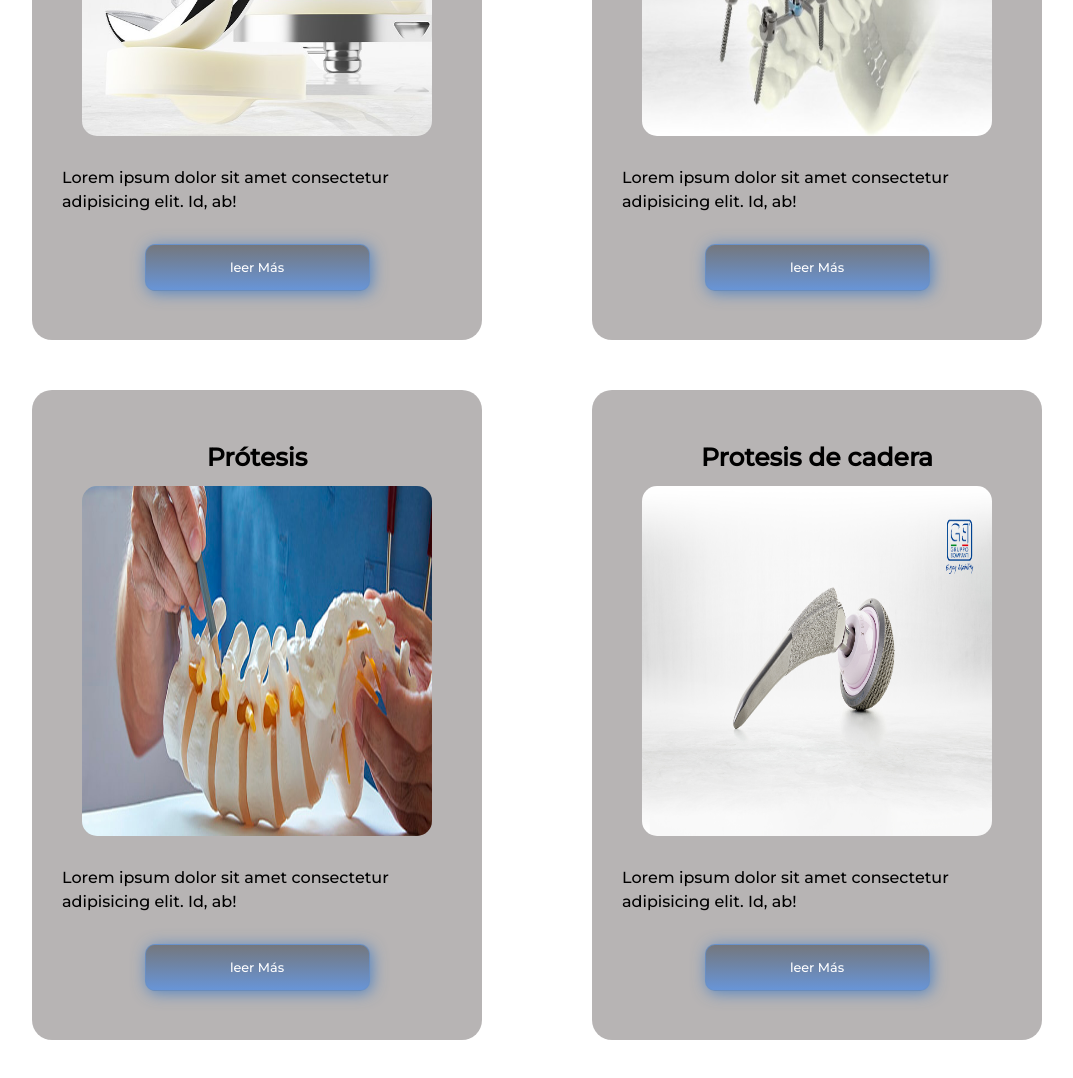
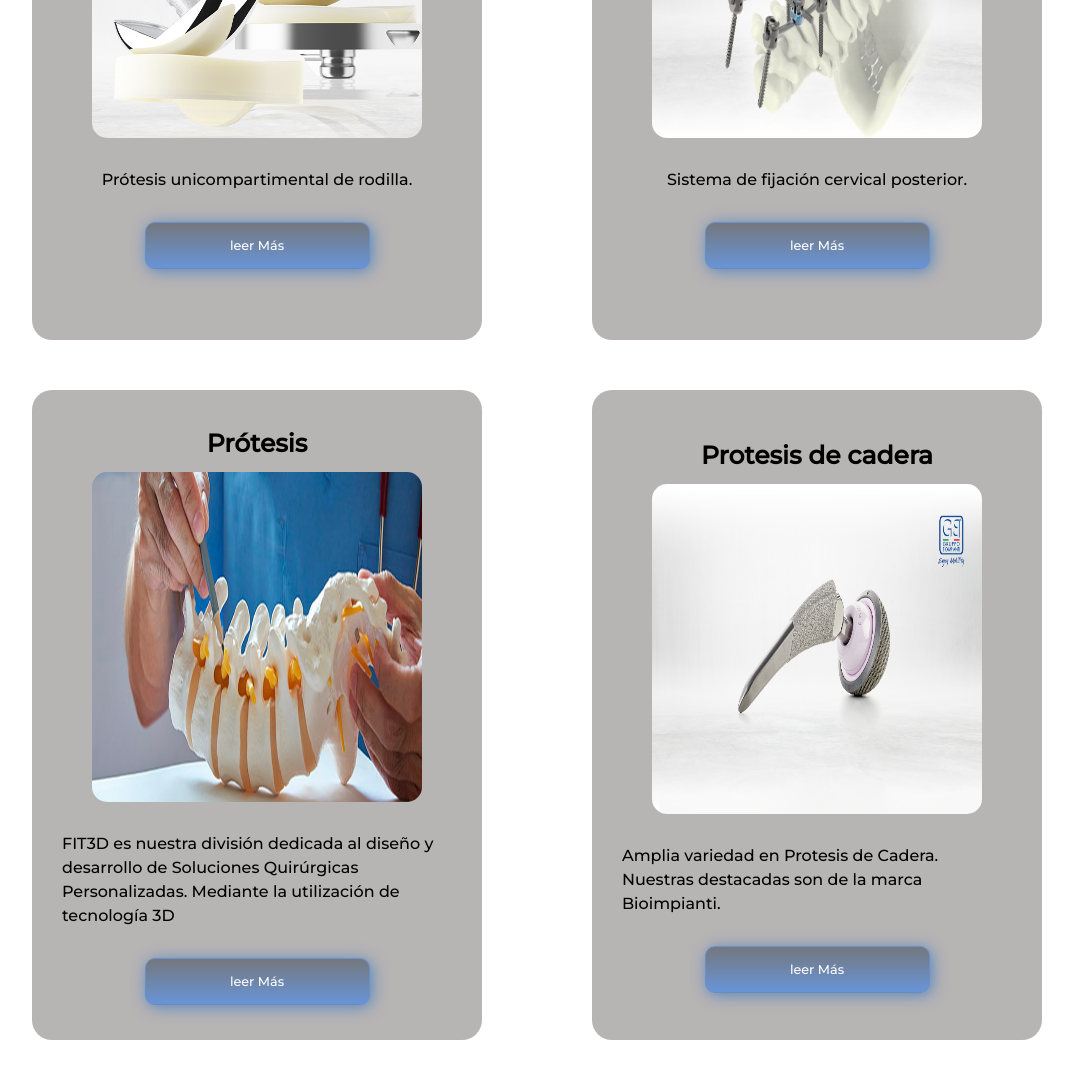
Before and after one commit to Grisel84/Mi-Integrador, a plain HTML site: page index.html in a window 1280 px wide. Shown: the part 1500-2578 px from the top of the page, without its empty margins (103-1176 px from the left). Drawn offline with Linux system fonts and the light colour scheme.

Commit message:
arregle imgagenes de las cards

```diff
--- a/index.css
+++ b/index.css
@@ -327,8 +327,8 @@ color: rgb(252, 252, 252);
 
 
 .img-galeria {
-    width: 350px;
-    height: 350px;
+    width: 330px;
+    height: 330px;
     border-radius: 15px;
 
 }
@@ -359,6 +359,12 @@ color: rgb(252, 252, 252);
       }
 }
 
+@media(max-width: 600px) {
+    .img-galeria {
+        width: 250px;
+        height: 250px;
+    }
+}
 
 /*SECCION GALERIA*/
 
--- a/index.html
+++ b/index.html
@@ -56,9 +56,7 @@
             <h3 class="tit">Material Importado</h3>
 
             <img class="img-galeria" src="./Imagenes/card3.jpg" alt="Importados">
-             <p class="p-galeria">Lorem ipsum
-                dolor sit amet consectetur
-                adipisicing elit. Id, ab!</p>
+             <p class="p-galeria">Prótesis unicompartimental de rodilla.</p>
 
                 <button class="boton-galeria">leer Más</button>
         </div>
@@ -68,9 +66,7 @@
             <h3 class="tit">Columna</h3>
 
             <img class="img-galeria" src="./Imagenes/card5.jpg" alt="Equipamiento">
-             <p class="p-galeria">Lorem ipsum
-                dolor sit amet consectetur
-                adipisicing elit. Id, ab!</p>
+             <p class="p-galeria">Sistema de fijación cervical posterior.</p>
 
                 <button class="boton-galeria">leer Más</button>
         </div>
@@ -80,9 +76,8 @@
             <h3 class="tit">Prótesis</h3>
 
             <img class="img-galeria" src="Imagenes/img9.jpg" alt="Protesis">
-             <p class="p-galeria">Lorem ipsum
-                dolor sit amet consectetur
-                adipisicing elit. Id, ab!</p>
+             <p class="p-galeria">FIT3D es nuestra división dedicada al diseño y desarrollo de Soluciones Quirúrgicas Personalizadas.
+                Mediante la utilización de tecnología 3D</p>
 
                 <button class="boton-galeria">leer Más</button>
         </div>
@@ -90,10 +85,10 @@
         <div class="cuadrado-img">
             <h3 class="tit">Protesis de cadera</h3>
 
-            <img class="img-galeria" src="./Imagenes/card4.jpg" alt="pepe">
-             <p class="p-galeria">Lorem ipsum
-                dolor sit amet consectetur
-                adipisicing elit. Id, ab!</p>
+            <img class="img-galeria" src="./Imagenes/card4.jpg" alt="protesis de cadera">
+             <p class="p-galeria">Amplia variedad en Protesis de Cadera.
+                Nuestras destacadas son de la marca Bioimpianti.
+             </p>
 
                 <button class="boton-galeria">leer Más</button>
         </div>
```
